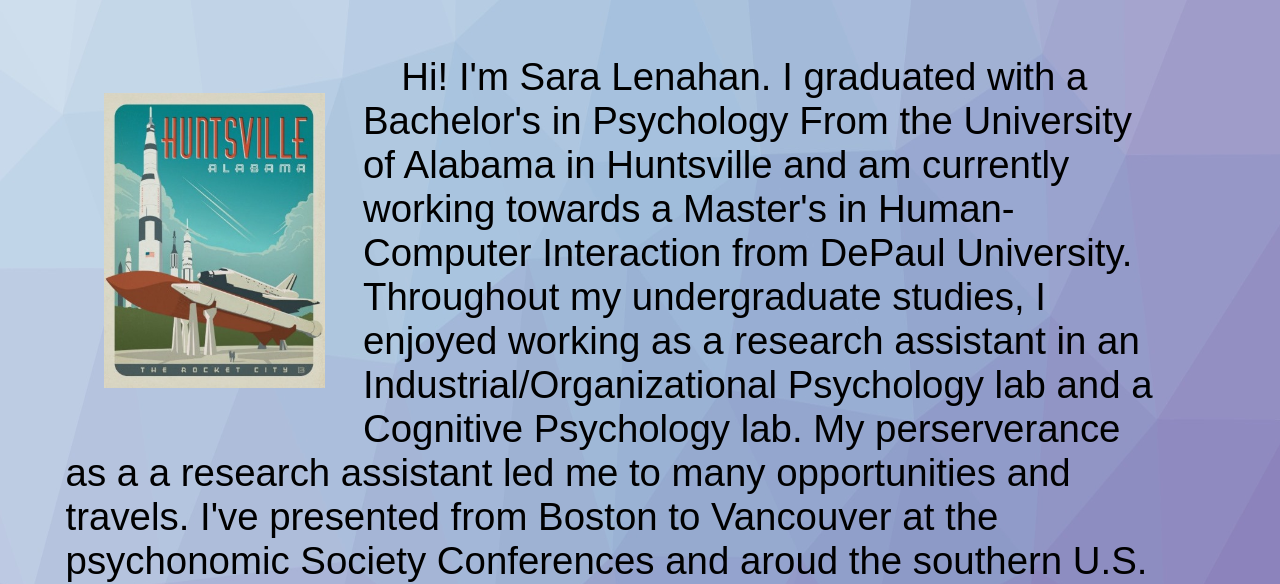
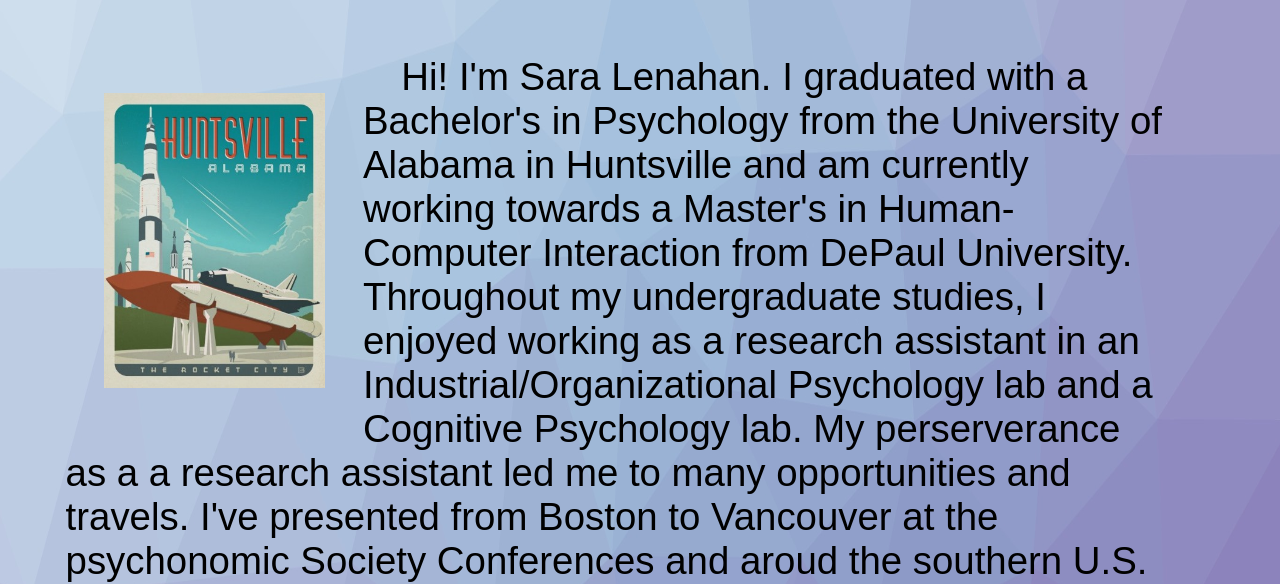
Before and after one commit to slenaha1/slenaha1.github.io, a plain HTML site: page aboutme.html in a window 1280 px wide. Shown: the part 372-956 px from the top of the page. Drawn offline with Linux system fonts and the light colour scheme; a web font is replaced by a local one.

Commit message:
Update aboutme.html

```diff
--- a/aboutme.html
+++ b/aboutme.html
@@ -26,7 +26,7 @@
         <section class="incerpt">
             <p>ABOUT ME</p>
 		<p><img src="postcard.jpg" alt="rocketcity">
-			Hi! I'm Sara Lenahan. I graduated with a Bachelor's in Psychology From the University of Alabama in Huntsville and am currently working towards a Master's in Human-Computer Interaction from DePaul University. Throughout my undergraduate studies, I enjoyed working as a research assistant in an Industrial/Organizational Psychology lab and a Cognitive Psychology lab. My perserverance as a a research assistant led me to many opportunities and travels. I've presented from Boston to Vancouver at the psychonomic Society Conferences and aroud the southern U.S. for the Southeastern Psychological Association annual meetings.
+			Hi! I'm Sara Lenahan. I graduated with a Bachelor's in Psychology from the University of Alabama in Huntsville and am currently working towards a Master's in Human-Computer Interaction from DePaul University. Throughout my undergraduate studies, I enjoyed working as a research assistant in an Industrial/Organizational Psychology lab and a Cognitive Psychology lab. My perserverance as a a research assistant led me to many opportunities and travels. I've presented from Boston to Vancouver at the psychonomic Society Conferences and aroud the southern U.S. for the Southeastern Psychological Association annual meetings.
             </p>
             <p><picture><source srcset="montesano.jpg" media="(max-width:30em)"><img src="montesano.jpg"/></picture>Aside from my studies, you can find me enjoying the beautiful scenery North Alabama has to offer. My hobbies include painting, sketching, and hiking various spots across the Tennesee Valley</p>
       </section>
```
